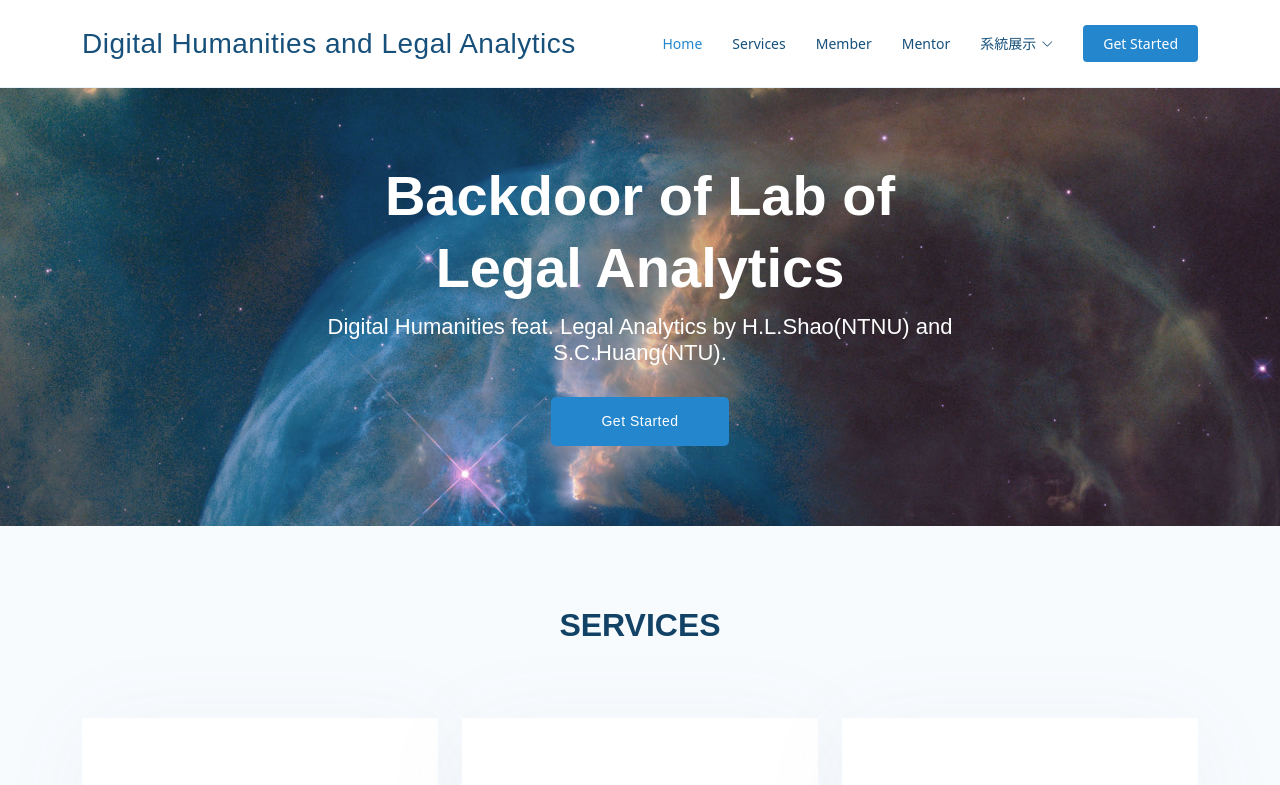
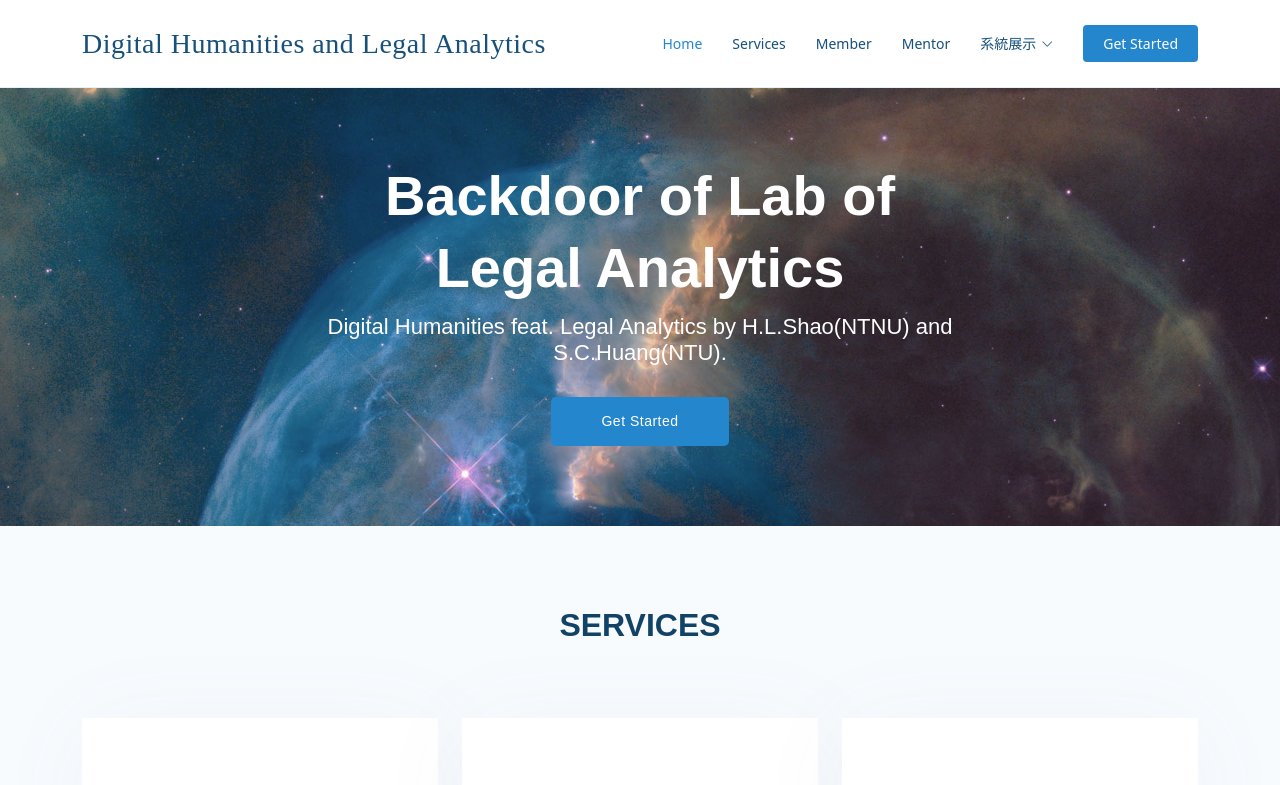
Before and after one commit to llntu/llntu.github.io, a plain HTML site: page index.html in a window 1280 px wide. Shown: the top 785 px of the page. Drawn offline with nearby package versions, Linux system fonts and the light colour scheme; grey boxes are pictures that could not be loaded.

Commit message:
change header font-family

```diff
--- a/assets/css/style.css
+++ b/assets/css/style.css
@@ -132,7 +132,7 @@ h1, h2, h3, h4, h5, h6 {
   line-height: 1;
   font-weight: 300;
   letter-spacing: 0.5px;
-  font-family: "Poppins", sans-serif;
+  font-family: "Times New Roman", Times, serif;
 }
 #header .logo a {
   color: #16507b;
```
Also changed, not shown: 2 other files.
